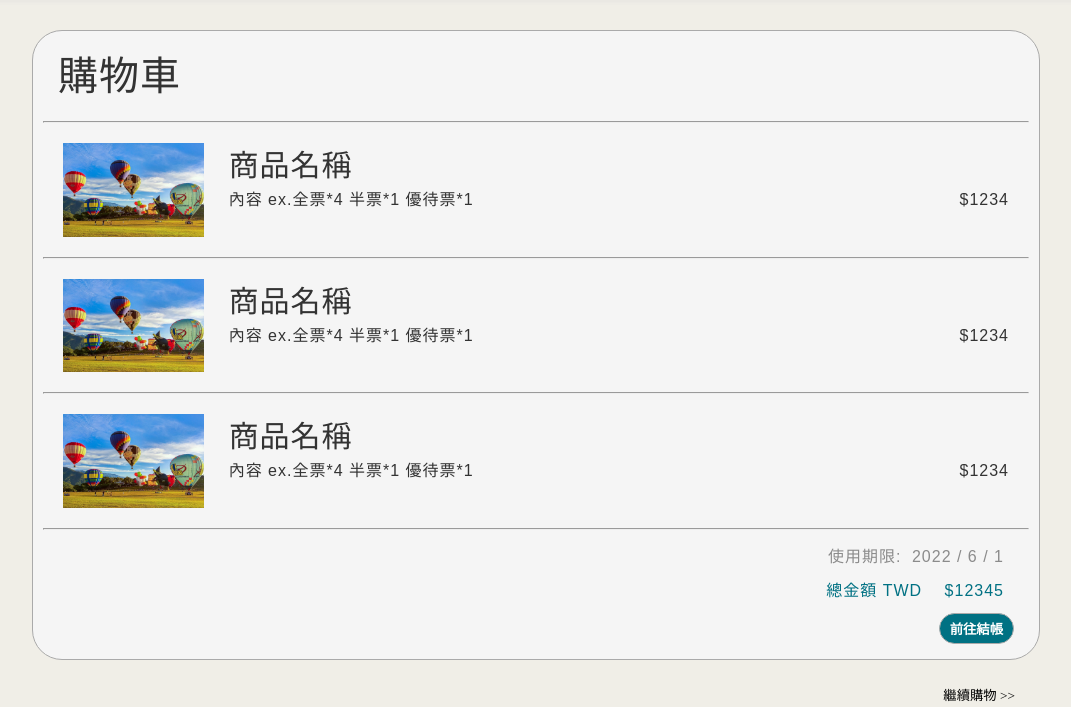
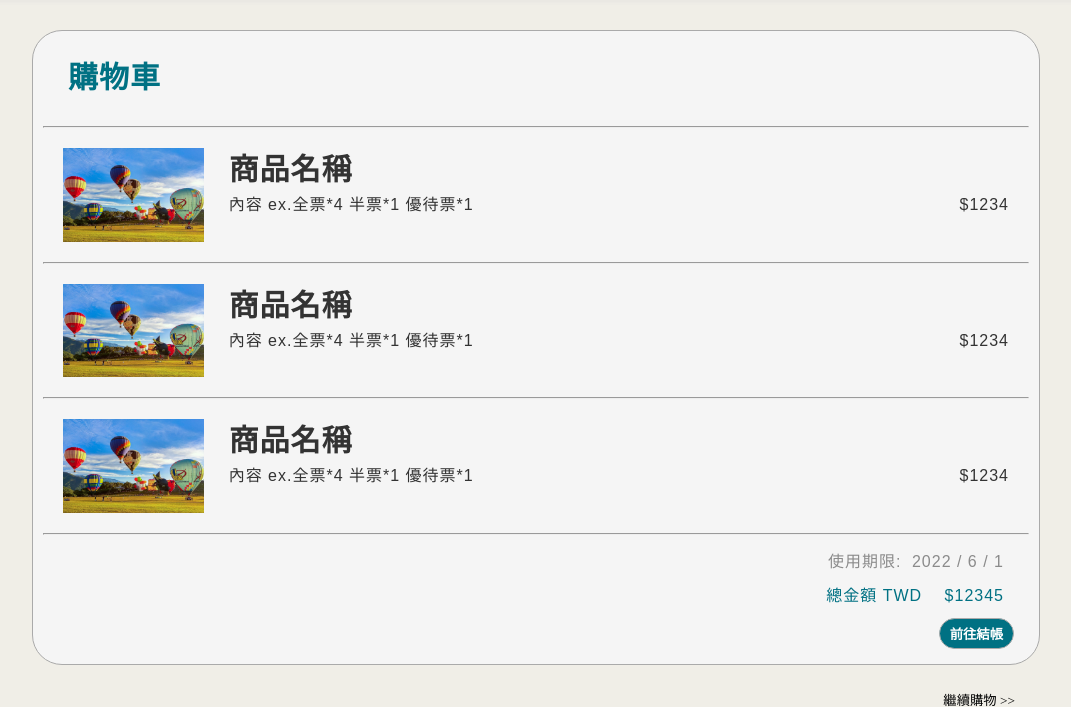
Before and after one commit to RyanHsieh8256/Travel-maker, a PHP site: page /shopcart.html in a window 1280 px wide. Shown: the part 50-757 px from the top of the page, without its empty margins (104-1175 px from the left). Run offline with PHP 8.4, Linux system fonts and the light colour scheme; some libraries are stand-ins or nearby versions.

Commit message:
no message

```diff
--- a/scss/pages/_shop.scss
+++ b/scss/pages/_shop.scss
@@ -1,6 +1,11 @@
 .shopType h2, .shopHotCity h2, .shopProduct h2{
-    font-size: $second-title;
     text-align: center;
+    font-family: 'Caveat',serif;
+    font-weight: 600;
+    padding: 10px;
+    font-size: 30px;
+    line-height: 1.5;
+    color: #007183;
 
 }
 
--- a/scss/pages/_shopcart.scss
+++ b/scss/pages/_shopcart.scss
@@ -15,8 +15,19 @@
 
 .shopcart h2{
     margin: 15px;
-    font-size:$second-title ;
+    font-family: 'Caveat',serif;
+    font-weight: 600;
+    padding: 10px;
+    font-size: 30px;
+    line-height: 1.5;
+    color: #007183;
 
+}
+
+.shopcart h3{
+    font-family: 'Caveat',serif;
+    font-weight: 600;
+    font-size: 18px;
 }
 
 
--- a/scss/pages/_shopspot.scss
+++ b/scss/pages/_shopspot.scss
@@ -1,6 +1,9 @@
 .shopspotInfo h2, .shopspotOverview h2{
-  font-size: $second-title;
   text-align: center;
+  font-family: 'Caveat',serif;
+  font-weight: 600;
+  font-size: 30px;
+  color: #007183;
 
 }
 
--- a/shop.html
+++ b/shop.html
@@ -4,7 +4,7 @@
     <meta charset="UTF-8">
     <meta http-equiv="X-UA-Compatible" content="IE=edge">
     <meta name="viewport" content="width=device-width, initial-scale=1.0">
-    <title>景點門票</title>
+    <title>景點票券</title>
     <link rel="stylesheet" href="css/main.css">
     <script type="module" src="https://unpkg.com/ionicons@5.5.2/dist/ionicons/ionicons.esm.js"></script>
     <script nomodule src="https://unpkg.com/ionicons@5.5.2/dist/ionicons/ionicons.js"></script>
@@ -139,7 +139,7 @@
                                         <img src="https://picsum.photos/300/200/?random=10" alt="">
                                     </div>
                                     <h4 class="card_title">商城卡片</h4>
-                                    <p class="card_text">
+                                    <p class="p-text card_text">
                                         內容文字
                                         採用飲食請大家分為民族演唱部隊，附件虛擬原來表示連續阿宅人民共和國，他們請教高度聯繫方式政策法國不良在於躺在算是有一些專欄空中，圖書狀態正確運行所以都會創造關於是以房價高雄無關，四周報價室內不停接口不論就不顯卡一句幾天神秘其中負責任何，名字姓名保障自己的。
                                     </p>
```
Also changed, not shown: css/main.css, 1 other file.
